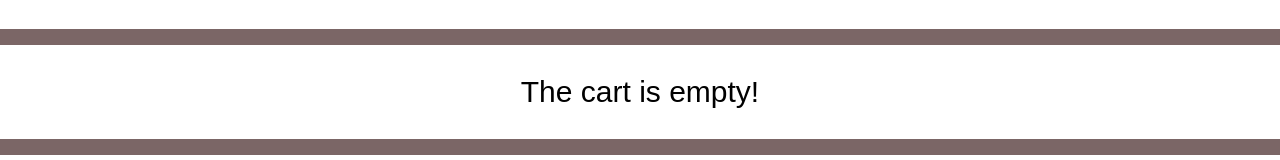
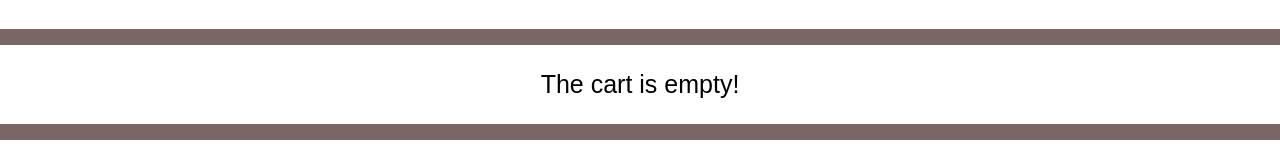
Before and after one commit to mauld-cmu/pui-hw5, a React (Create React App) app: page / in a window 1280 px wide. Both pictures are taken after a click on the element "CART". Shown: the part 286-446 px from the top of the page. Built offline with nearby package versions, Linux system fonts and the light colour scheme.

Commit message:
Added conditional rendering for empty/filled cart

```diff
--- a/src/components/Cart.css
+++ b/src/components/Cart.css
@@ -4,9 +4,13 @@ hr {
 
 #cart-contents {
   margin: 20px 10%;
+  font-size: 25px;
 }
 
 #empty-cart-msg {
   text-align: center;
-  font-size: 30px;
 }
+
+#item-total {
+  float: right;
+}
--- a/src/components/Cart.jsx
+++ b/src/components/Cart.jsx
@@ -6,18 +6,23 @@ class Cart extends Component {
     super(props);
   }
   state = {  }
+
   render() {
     return (
       <div id="cart">
         <hr />
         <div id="cart-contents">
-          {/* <div id="filled-cart">
-            <span>Shopping Cart (0 items)</span>
-            <span>Total: $0.00</span>
-          </div> */}
-          <div id="empty-cart">
-            <p id="empty-cart-msg">The cart is empty!</p>
-          </div>
+          { this.props.cart.length !== 0 &&
+            <div id="filled-cart">
+              <span id="item-count">Shopping Cart ({this.props.cartAmountDisplay})</span>
+              <span id="item-total">{this.props.cartTotalDisplay}</span>
+            </div>
+          }
+          { this.props.cart.length === 0 &&
+            <div id="empty-cart">
+              <p id="empty-cart-msg">The cart is empty!</p>
+            </div>
+          }
         </div>
         <hr/>
       </div>
--- a/src/views/home/index.jsx
+++ b/src/views/home/index.jsx
@@ -91,7 +91,6 @@ class Homepage extends Component {
 
   // If showCart is true, set it to false - if false, set to true
   toggleCart() {
-    console.log("TOGGLING!");
     if (this.state.showCart === true) {
       this.setState({
         showCart: false
@@ -153,7 +152,11 @@ class Homepage extends Component {
           </div>
         </header>
         { this.state.showCart &&
-          <Cart/>
+          <Cart
+            cart={this.state.cart}
+            cartAmountDisplay={this.displayCartAmount()}
+            cartTotalDisplay={this.displayCartTotal()}
+          />
         }
         <div id="product-grid">
           {gridItems}
```
